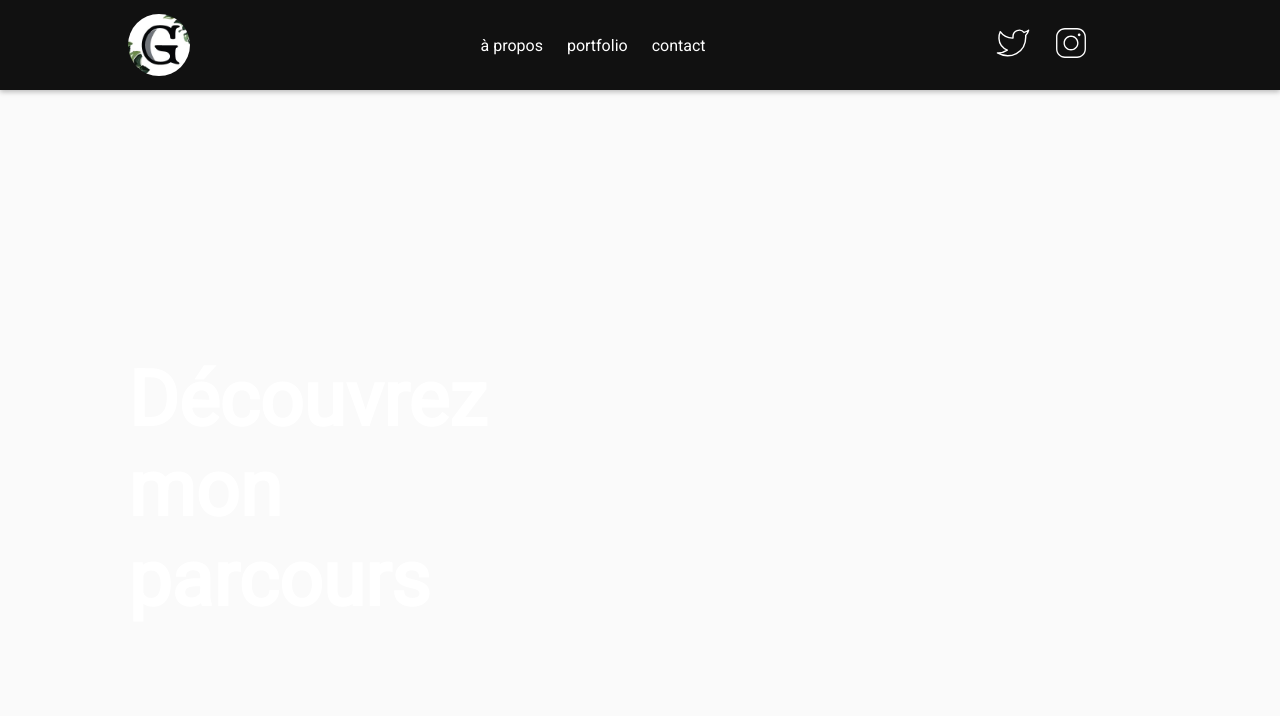
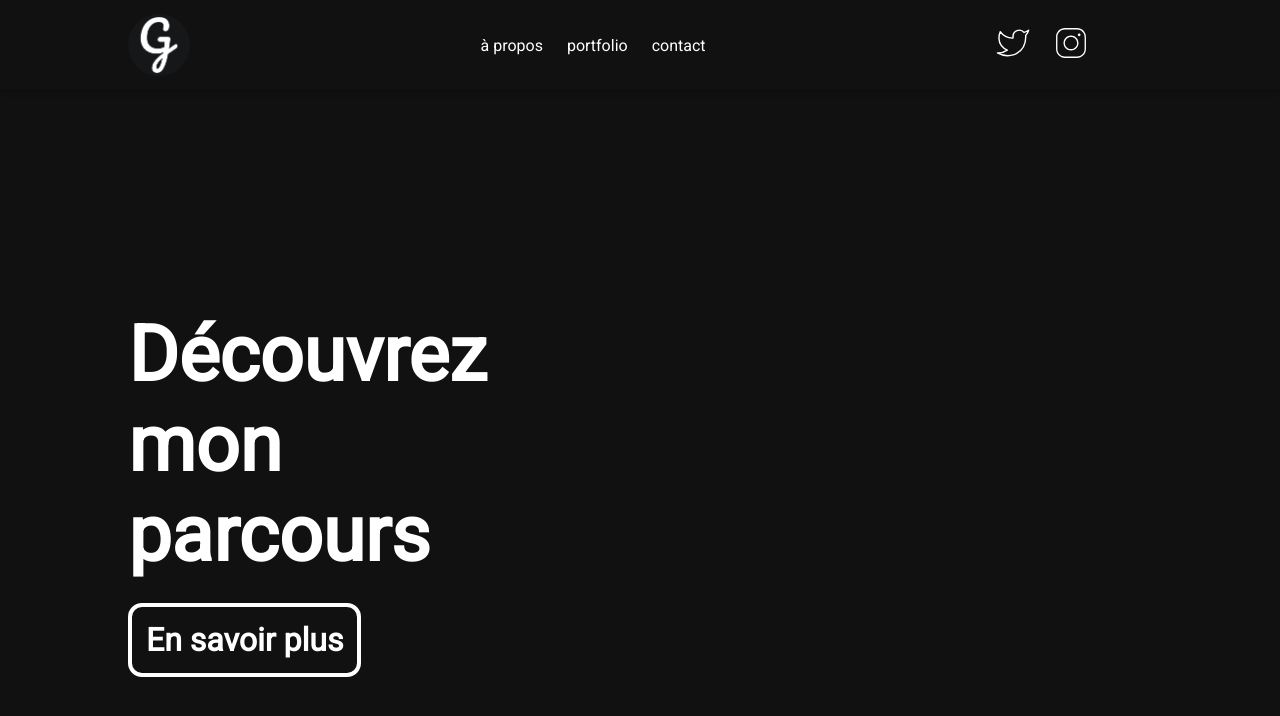
Before and after one commit to Gregtrnx/Portfolio_SAE105, a plain HTML site: page index.html in a window 1280 px wide. Drawn offline with Linux system fonts and the light colour scheme.

Commit message:
avencement

```diff
--- a/index.html
+++ b/index.html
@@ -14,7 +14,7 @@
 
 <body>
     <header>
-        <a href="" class="logo_b"><img class="logo" src="images/logo2.jpg" alt="logo (G)"></a>
+        <a href="" class="logo_b"><img class="logo" src="images/logo.png" alt="logo (G)"></a>
         <div class="onglet">
             <a href="" style="text-decoration: none;">à propos</a>
             <a href="" style="text-decoration: none;">portfolio</a>
@@ -43,9 +43,10 @@
     </header>
     <main>
         <div class="texte">
-            <div>Découvrez</div>
+            <div class="marg">Découvrez</div>
             <div>mon</div>
             <div>parcours</div>
+            <a href="" class="btn" style="text-decoration: none;">En savoir plus</a>
         </div>
     </main>
 </body>
--- a/styles/style_index.css
+++ b/styles/style_index.css
@@ -3,7 +3,7 @@ body {
     padding: 0;
     font-family: 'Roboto', sans-serif;
     color: #ffffff;
-    background-color: #FAFAFA;
+    background-color: #111;
 }
 
 /****************/
@@ -16,7 +16,23 @@ header {
     width: 90%;
     display: flex;
     align-items: center;
-    box-shadow: 0 2px 5px rgba(0,0,0,.26);
+    box-shadow: 0 2px 5px rgba(0, 0, 0, .26);
+    opacity: 0;
+    animation: head 1s ease-in-out 0.6s 1 forwards
+}
+
+@keyframes head {
+    from {
+        opacity: 0;
+        transform: translate(100, 0px);
+        filter: blur(33px);
+    }
+
+    to {
+        opacity: 1;
+        transform: translate(0, 0);
+        filter: blur(0);
+    }
 }
 
 .logo {
@@ -26,18 +42,32 @@ header {
     border-radius: 50px;
 }
 
-.logo_b{
+.logo_b {
     margin-right: auto;
     margin-left: 64px;
+    cursor: pointer;
 }
+
+
+.logo_b:hover {
+    transition: opacity 0.5s;
+    opacity: 0.5;
+}
+
 
 .onglet {
     display: flex;
     gap: 24px;
+    cursor: pointer;
 }
 
-.onglet>* {
+.onglet>*{
     color: #FFF;
+}
+
+.onglet>*:hover {
+    transition: opacity 0.5s;
+    opacity: 0.5;
 }
 
 .icon {
@@ -47,11 +77,20 @@ header {
     margin-right: 128px;
 }
 
+.icon>*{
+    cursor: pointer;
+}
+
+.icon>*:hover{
+    transition: opacity 0.5s;
+    opacity: 0.5;
+}
+
 /*********************/
- /**Page d'acceuil**/
+/**Page d'acceuil**/
 /*********************/
 
-main{
+main {
     display: flex;
     color: white;
     font-size: 6vw;
@@ -61,8 +100,58 @@ main{
     height: 100vh;
 }
 
-.texte{
+.texte {
     margin-top: auto;
     margin-bottom: auto;
     margin-left: 128px;
+    opacity: 0;
+    animation: showcontent 2s ease-in-out 0.6s 1 forwards
 }
+
+@keyframes showcontent {
+    from {
+        opacity: 0;
+        transform: translate(0, 100px);
+        filter: blur(33px);
+    }
+
+    to {
+        opacity: 1;
+        transform: translate(0, 0);
+        filter: blur(0);
+    }
+}
+
+.btn {
+    background: none;
+    width: 6vw;
+    height: 1vw;
+    border: 4px solid #ffffff;
+    border-radius: 14px;
+    font-size: xx-large;
+    color: #ffffff;
+    position: relative;
+    cursor: pointer;
+    padding: 14px;
+}
+
+.btn:hover {
+    color: #111;
+}
+
+.btn::before {
+    content: "";
+    position: absolute;
+    width: 0vw;
+    height: 3.5vw;
+    top: 0px;
+    left: 0px;
+    background-color: #ffffff;
+    z-index: -1;
+    transition: .4s linear;
+}
+
+.btn:hover::before {
+    border-radius: 4px;
+    width: 11.8vw;
+}
```
Also changed, not shown: images/logo.png (added).
